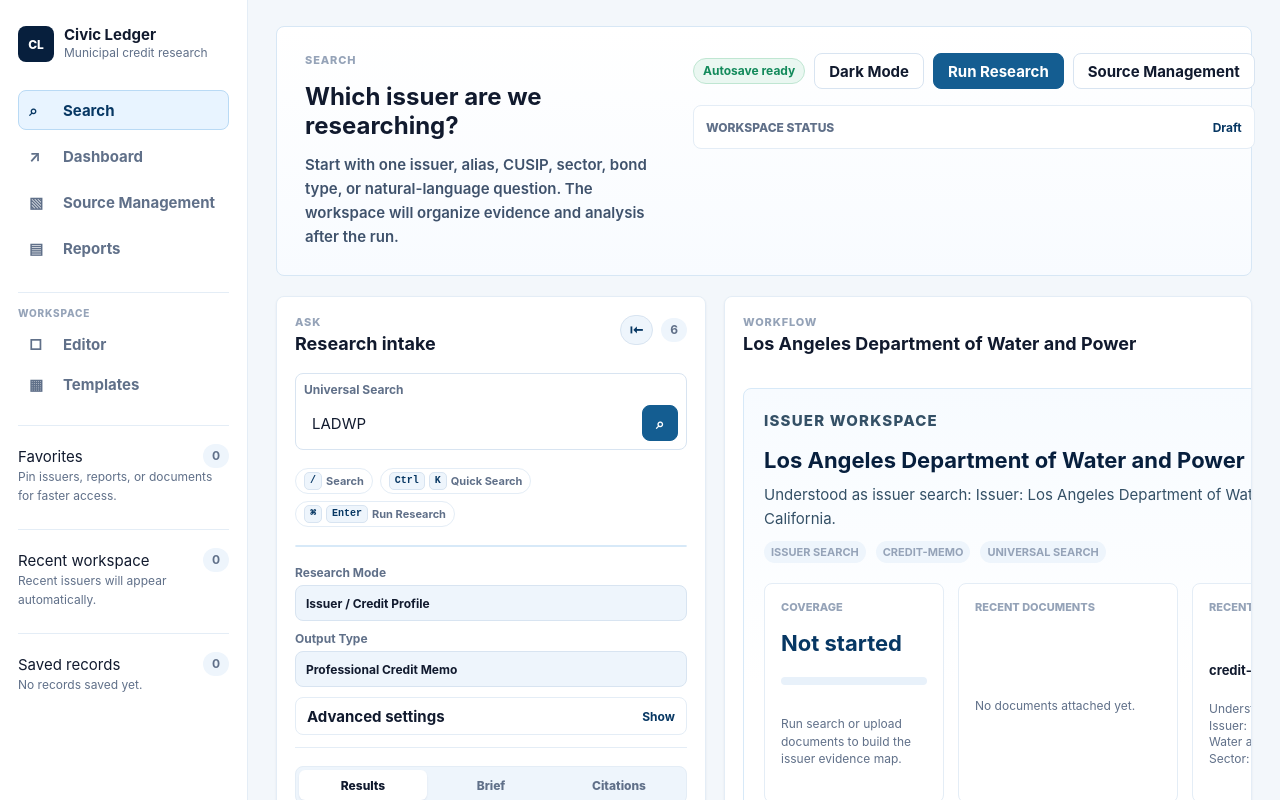
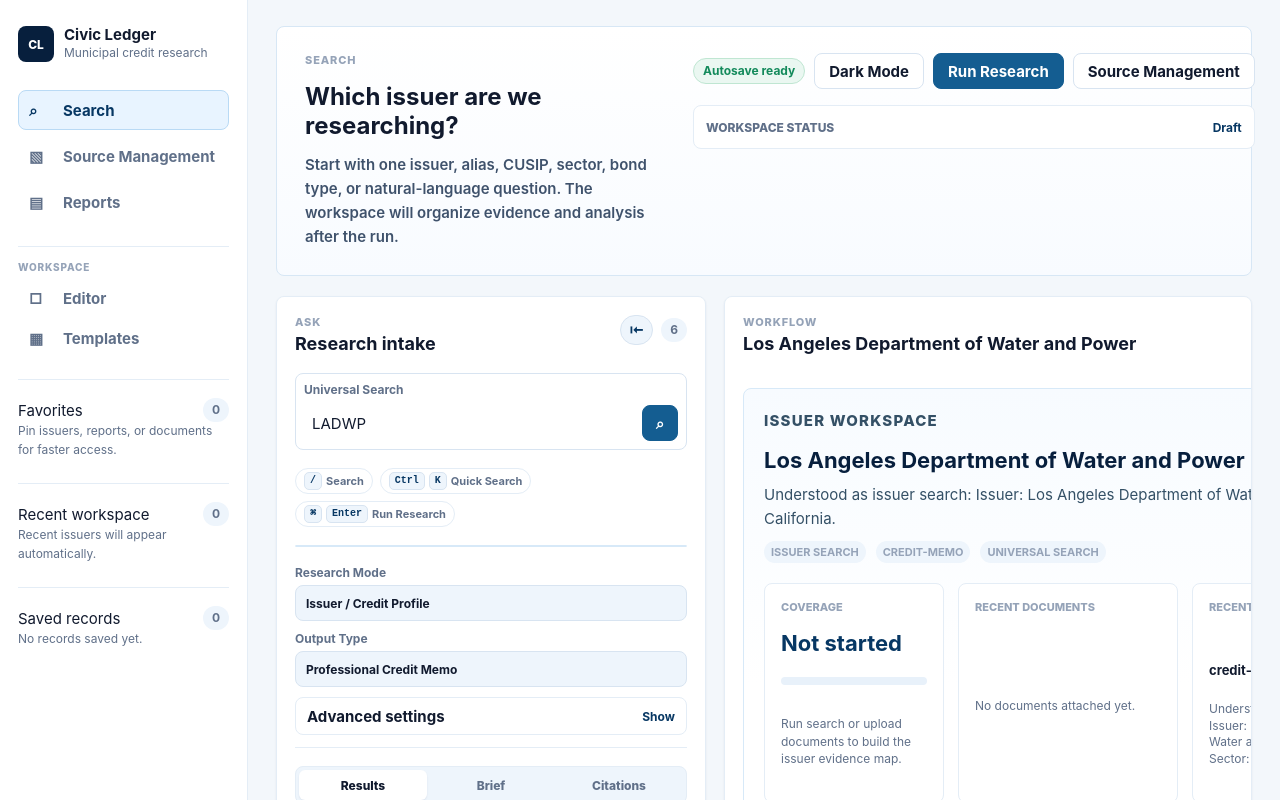
Before and after one commit to choee189071-oss/civic-ledger-next, a Next.js app: page / in a window 1280 px wide. Shown: the top 800 px of the page. Built offline with nearby package versions, Linux system fonts and the light colour scheme.

Commit message:
Hide dashboard workspace views

```diff
--- a/app/components/DetailPanel.tsx
+++ b/app/components/DetailPanel.tsx
@@ -12,6 +12,7 @@ import { buildEvidenceEngine, type EvidenceCoverage } from '../../lib/evidence-e
 import { buildResearchWorkspace, type ResearchWorkspace } from '../../lib/research-workspace';
 import { buildIssuerDashboard, type IssuerDashboard } from '../../lib/issuer-dashboard';
 import { buildStructuredAnswer, type StructuredAnswer } from '../../lib/ai-experience';
+import { workspaceFeatures } from '../../lib/workspace-features';
 
 type Props = {
   detail: any;
@@ -58,7 +59,7 @@ const reportTemplates = [
 
 const workflowTabs = [
   ['discovery', 'Research Package'],
-  ['dashboard', 'Dashboard'],
+  ...(workspaceFeatures.issuerDashboardTab ? [['dashboard', 'Dashboard']] : []),
   ['report', 'Draft Report'],
   ['export', 'Deliverable'],
 ];
--- a/app/components/Sidebar.tsx
+++ b/app/components/Sidebar.tsx
@@ -1,3 +1,5 @@
+import { workspaceFeatures } from '../../lib/workspace-features';
+
 type Props = {
   current: string;
   onChange: (view: string) => void;
@@ -19,7 +21,7 @@ export function Sidebar({
 }: Props) {
   const primaryViews = [
     { id: 'search', label: 'Search', icon: '⌕' },
-    { id: 'developments', label: 'Dashboard', icon: '↗' },
+    ...(workspaceFeatures.dashboardView ? [{ id: 'developments', label: 'Dashboard', icon: '↗' }] : []),
     { id: 'source-management', label: 'Source Management', icon: '▧' },
     { id: 'library', label: 'Reports', icon: '▤' },
   ];
--- a/app/page.tsx
+++ b/app/page.tsx
@@ -17,6 +17,7 @@ import {
   profileKey,
   profilePromptContext,
 } from '../lib/issuer-profile-database';
+import { workspaceFeatures } from '../lib/workspace-features';
 import type {
   GeneratedReport,
   FavoriteItem,
@@ -317,6 +318,11 @@ export default function HomePage() {
   }
 
   function navigateWorkspace(nextView: string) {
+    if (nextView === 'developments' && !workspaceFeatures.dashboardView) {
+      setView('search');
+      return;
+    }
+
     if (nextView === 'documents' || nextView === 'profiles' || nextView === 'sources') {
       openSourceManagement(nextView);
       return;
@@ -1192,7 +1198,7 @@ export default function HomePage() {
             onDeleteAnnotation={deleteReadingAnnotation}
           />
         )}
-        {view === 'developments' && (
+        {workspaceFeatures.dashboardView && view === 'developments' && (
           <IssuerDevelopmentsPanel
             savedRecords={savedRecords}
             onRunIssuerScan={startIssuerDevelopmentScan}
--- /dev/null
+++ b/lib/workspace-features.ts
@@ -0,0 +1,4 @@
+export const workspaceFeatures = {
+  dashboardView: false,
+  issuerDashboardTab: false,
+} as const;
```
